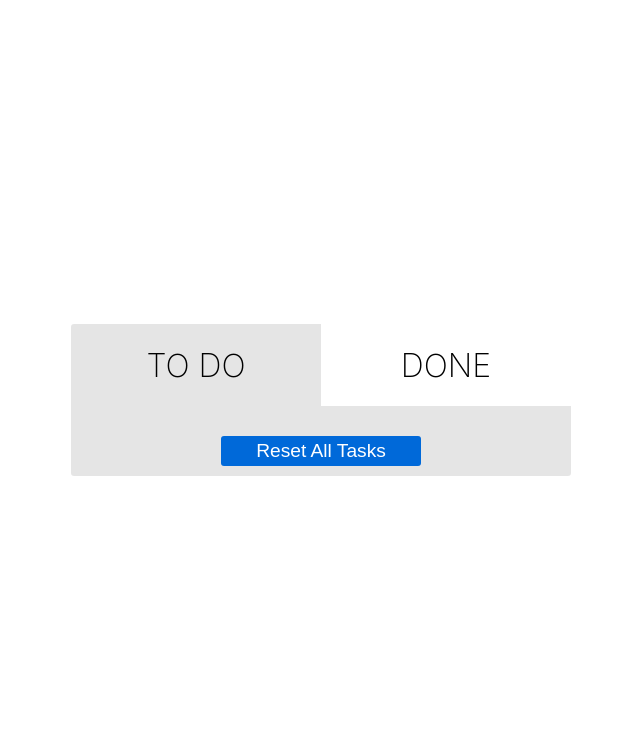
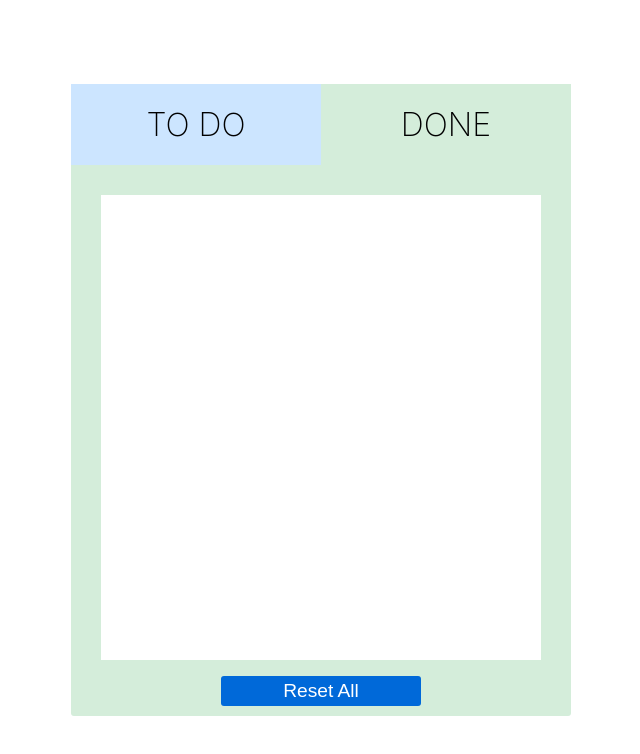
Before and after one commit to bastien17-dev/to-do-list-react, a React (Create React App) app: page / in a window 1280 px wide. Both pictures are taken after a click on the element "DONE". Shown: the top 754 px of the page, without its empty margins (319-959 px from the left). Built offline with nearby package versions, Linux system fonts and the light colour scheme.

Commit message:
change way to bind methods in components

```diff
--- a/src/App.js
+++ b/src/App.js
@@ -1,25 +1,23 @@
 import React from 'react';
 
-import ButtonReset from './buttonReset';
+import ButtonReset from './ButtonReset';
 import TaskToDo from './TaskToDo';
 import Titles from './Titles';
+import TasksDone from './TasksDone.js';
 
 import './style/App.css';
 
 const initialTasks = [];
+const initialTasksDone = [];
 
 class App extends React.Component {
   constructor(props) {
     super(props);
     this.state = {
       tasks: initialTasks,
+      tasksDone: initialTasksDone,
       toDoSectionSelected: true
     };
-
-    this.addTaskToList = this.addTaskToList.bind(this);
-    this.resetList = this.resetList.bind(this);
-    this.deleteTask = this.deleteTask.bind(this);
-    this.sectionSelection = this.sectionSelection.bind(this);
   }
 
   addTaskToList(element) {
@@ -28,14 +26,24 @@ class App extends React.Component {
     });
   }
 
-  resetList(tasks = initialTasks) {
+  resetList(tasks = initialTasks, tasksDone = initialTasksDone) {
     this.setState({ tasks });
+    this.setState({ tasksDone });
+  }
+
+  taskIsDone(index) {
+    this.setState({
+      tasksDone: [this.state.tasks[index], ...this.state.tasksDone]
+    });
+    const taskBis = [...this.state.tasks];
+    taskBis.splice(index, 1);
+    this.setState({ tasks: taskBis });
   }
 
   deleteTask(index) {
-    const taskBis = [...this.state.tasks];
+    const taskBis = [...this.state.tasksDone];
     taskBis.splice(index, 1);
-    this.setState({ tasks: taskBis });
+    this.setState({ tasksDone: taskBis });
   }
 
   sectionSelection(toDoIsSelected = true) {
@@ -46,20 +54,29 @@ class App extends React.Component {
 
   render() {
     const {
-      tasks
-    } = this.state; /* equivaut à const tasks = this.state.tasks; */
-    console.log(tasks);
+      tasks,
+      tasksDone
+    } = this.state; /* equivaut à const tasks = this.state.tasks  const tasksDone = this.state.tasks */
 
     return (
-      <div className='container'>
-        <Titles selection={this.sectionSelection} />
+      <div
+        className={`container ${
+          this.state.toDoSectionSelected ? 'todoSelected' : ''
+        }`}
+      >
+        <Titles selection={this.sectionSelection.bind(this)} />
         <TaskToDo
           selected={this.state.toDoSectionSelected}
           tasks={tasks}
-          deleteTask={this.deleteTask}
-          addTaskToList={this.addTaskToList}
+          deleteTask={this.taskIsDone.bind(this)}
+          addTaskToList={this.addTaskToList.bind(this)}
         />
-        <ButtonReset onClick={this.resetList}></ButtonReset>
+        <TasksDone
+          selected={this.state.toDoSectionSelected}
+          tasks={tasksDone}
+          deleteTask={this.deleteTask.bind(this)}
+        />
+        <ButtonReset onClick={this.resetList.bind(this)}></ButtonReset>
       </div>
     );
   }
--- a/src/Task.js
+++ b/src/Task.js
@@ -1,17 +1,18 @@
 import React from 'react';
 
+import './style/task.css';
 import './style/listItems.css';
 
-export default ({ title, index, deleteTask }) => (
+export default ({ title, index, deleteTask, buttonColor, buttonContent }) => (
   <li className='list__items'>
     {title}
     <button
-      className='list__closeButton'
+      className={`list__closeButton ${buttonColor}`}
       onClick={() => {
         deleteTask(index);
       }}
     >
-      DONE
+      {buttonContent}
     </button>
   </li>
 );
--- a/src/TaskToDo.js
+++ b/src/TaskToDo.js
@@ -1,6 +1,6 @@
 import React from 'react';
 
-import TaskForm from './taskForm';
+import TaskForm from './TaskForm';
 import Task from './Task';
 
 import './style/task.css';
@@ -11,7 +11,14 @@ export default ({ selected, tasks, deleteTask, addTaskToList }) => {
       <TaskForm addTask={addTaskToList}></TaskForm>
       <ul className='list'>
         {tasks.map((task, i) => (
-          <Task key={i} title={task} index={i} deleteTask={deleteTask} />
+          <Task
+            key={i}
+            title={task}
+            index={i}
+            deleteTask={deleteTask}
+            buttonColor='green'
+            buttonContent='DONE'
+          />
         ))}
       </ul>
     </div>
--- a/src/TasksDone.js
+++ b/src/TasksDone.js
@@ -1,7 +1,24 @@
 import React from 'react';
+import Task from './Task';
 
-export default () => {
-  return
-(
+import './style/task.css';
+import './style/listItems.css';
 
-)}
+export default ({ selected, tasks, deleteTask }) => {
+  return (
+    <div className={!selected ? 'visible' : 'hidden'}>
+      <ul className='list list-done'>
+        {tasks.map((task, i) => (
+          <Task
+            key={i}
+            title={task}
+            index={i}
+            deleteTask={deleteTask}
+            buttonColor='red'
+            buttonContent='DELETE'
+          />
+        ))}
+      </ul>
+    </div>
+  );
+};
--- a/src/buttonReset.js
+++ b/src/buttonReset.js
@@ -6,7 +6,7 @@ function ButtonReset({ onClick }) {
       className='taskForm__button taskForm__button--reset'
       onClick={() => onClick()}
     >
-      Reset All Tasks
+      Reset All
     </button>
   );
 }
--- a/src/style/App.css
+++ b/src/style/App.css
@@ -7,12 +7,15 @@ body {
 
 .container {
   width: 500px;
-
-  background-color: rgba(0, 0, 0, 0.1);
+  background-color: rgb(212, 237, 218);
   border-radius: 3px;
   text-align: center;
   padding: 10px 30px;
   padding-top: 0;
+}
+
+.container.todoSelected {
+  background-color: rgba(204, 229, 255);
 }
 
 h1 {
--- a/src/style/listItems.css
+++ b/src/style/listItems.css
@@ -10,6 +10,10 @@
   padding: 10px;
 }
 
+.list-done {
+  height: 465px;
+}
+
 .list__items {
   display: flex;
   justify-content: space-between;
@@ -18,7 +22,7 @@
   padding: 10px 15px;
   height: 40px;
   text-align: left;
-  background-color: rgba(0, 0, 0, 0.1);
+  background-color: rgba(151, 151, 151, 0.1);
   border-radius: 3px;
   margin-bottom: 5px;
   transition: transform 0.3s;
@@ -36,8 +40,16 @@
   width: 70px;
   height: 25px;
   border: none;
-  background-color: rgb(73, 194, 99);
   border-radius: 3px;
   color: white;
   font-weight: 100;
+  cursor: pointer;
 }
+
+.list__closeButton.green {
+  background-color: rgb(73, 194, 99);
+}
+
+.list__closeButton.red {
+  background-color: rgba(199, 35, 49, 0.767);
+}
--- a/src/style/titles.css
+++ b/src/style/titles.css
@@ -13,11 +13,12 @@
 }
 
 .container__title--done {
-  background-color: white;
+  background-color: rgb(212, 237, 218);
 }
 
 .container__title--to-do {
   cursor: pointer;
+  background-color: rgba(204, 229, 255);
 }
 .container__title--done {
   cursor: default;
--- a/src/taskForm.js
+++ b/src/taskForm.js
@@ -6,9 +6,6 @@ class TaskForm extends React.Component {
     this.state = {
       task: ''
     };
-
-    this.handleChange = this.handleChange.bind(this);
-    this.handleSubmit = this.handleSubmit.bind(this);
   }
 
   handleChange(e) {
@@ -24,14 +21,14 @@ class TaskForm extends React.Component {
   render() {
     const { task } = this.state;
     return (
-      <form className='taskForm' onSubmit={this.handleSubmit}>
+      <form className='taskForm' onSubmit={this.handleSubmit.bind(this)}>
         <div className='taskForm__input'>
           <h2 className='taskForm__input--title'>New Task</h2>
           <input
             className='taskForm__input--field'
             type='text'
             value={task}
-            onChange={this.handleChange}
+            onChange={this.handleChange.bind(this)}
           ></input>
         </div>
         <input
```
